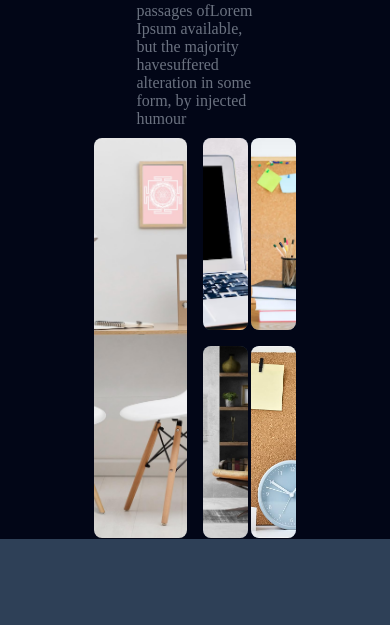
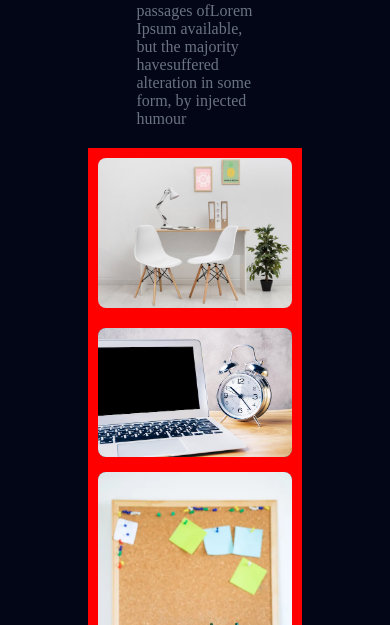
Before and after one commit to MuhammadjonShamsulloev/personal-website-part-two, a plain HTML site: page portfolio.html in a window 390 px wide. Shown: the part 219-844 px from the top of the page. Drawn offline with Linux system fonts and the light colour scheme.

Commit message:
Responsive portfolio page

```diff
--- a/portfolio.css
+++ b/portfolio.css
@@ -147,3 +147,47 @@ li a {
   object-fit: cover;
   border-radius: 8px;
 }
+
+@media screen and (max-width: 980px) {
+  .info-detals {
+    width: auto;
+    height: auto;
+    display: flex;
+    background-color: red;
+    flex-direction: column;
+    align-items: center;
+    padding: 10px;
+    margin: 10px;
+    gap: 10px;
+  }
+
+  .detals-block-child {
+    width: auto;
+    height: 100%;
+    display: flex;
+    flex-wrap: wrap;
+  }
+  .detals-block {
+    width: auto;
+    height: 100%;
+    margin-bottom: 10px;
+    border-radius: 8px;
+    display: flex;
+    flex-direction: column;
+    justify-content: space-evenly;
+    align-items: center;
+  }
+
+  .details-child-first {
+    width: 100%;
+    display: block;
+  }
+  .details-child-first div {
+    width: 100%;
+    height: auto;
+    margin-bottom: 15px;
+  }
+  .about-container {
+    height: 100%;
+  }
+}
```
